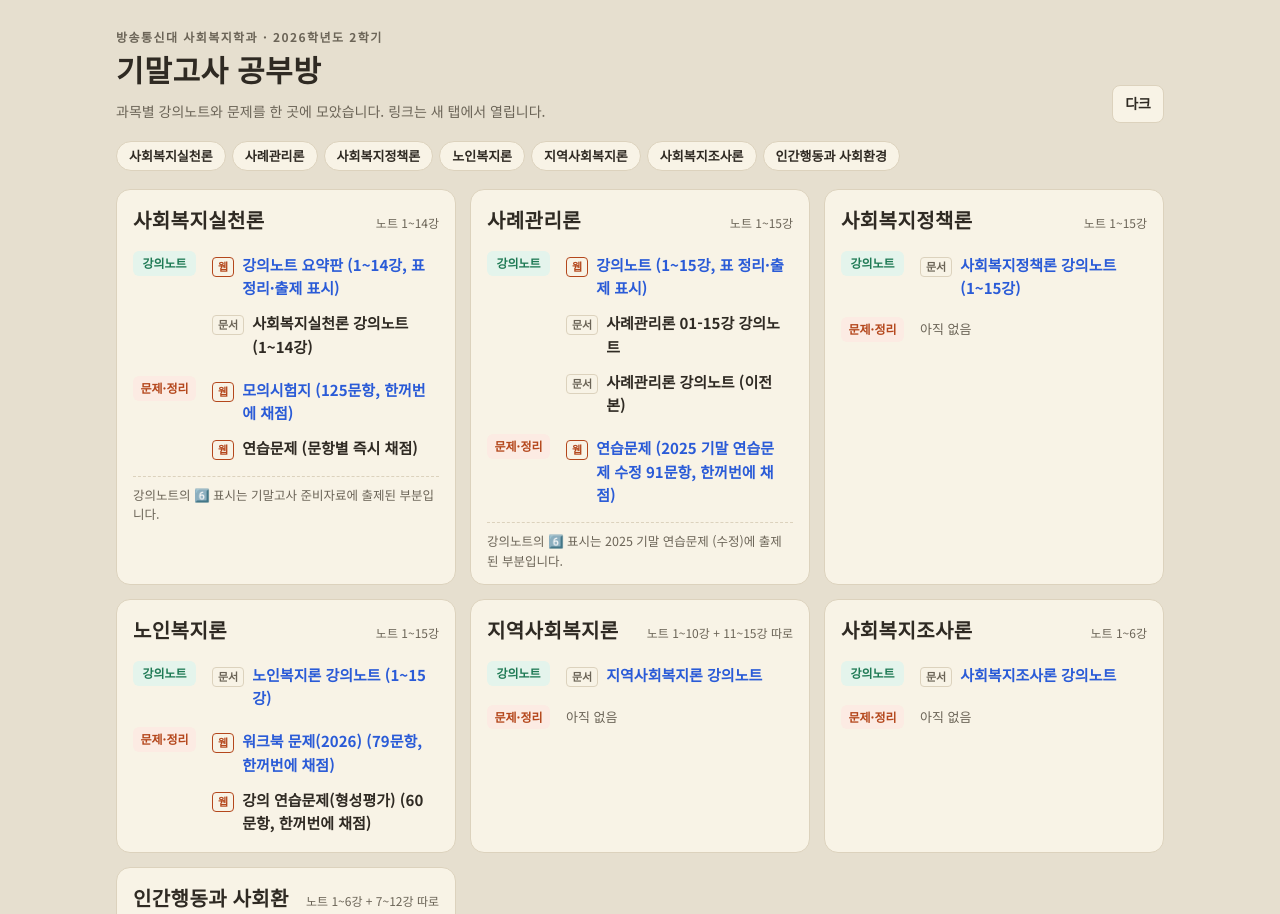
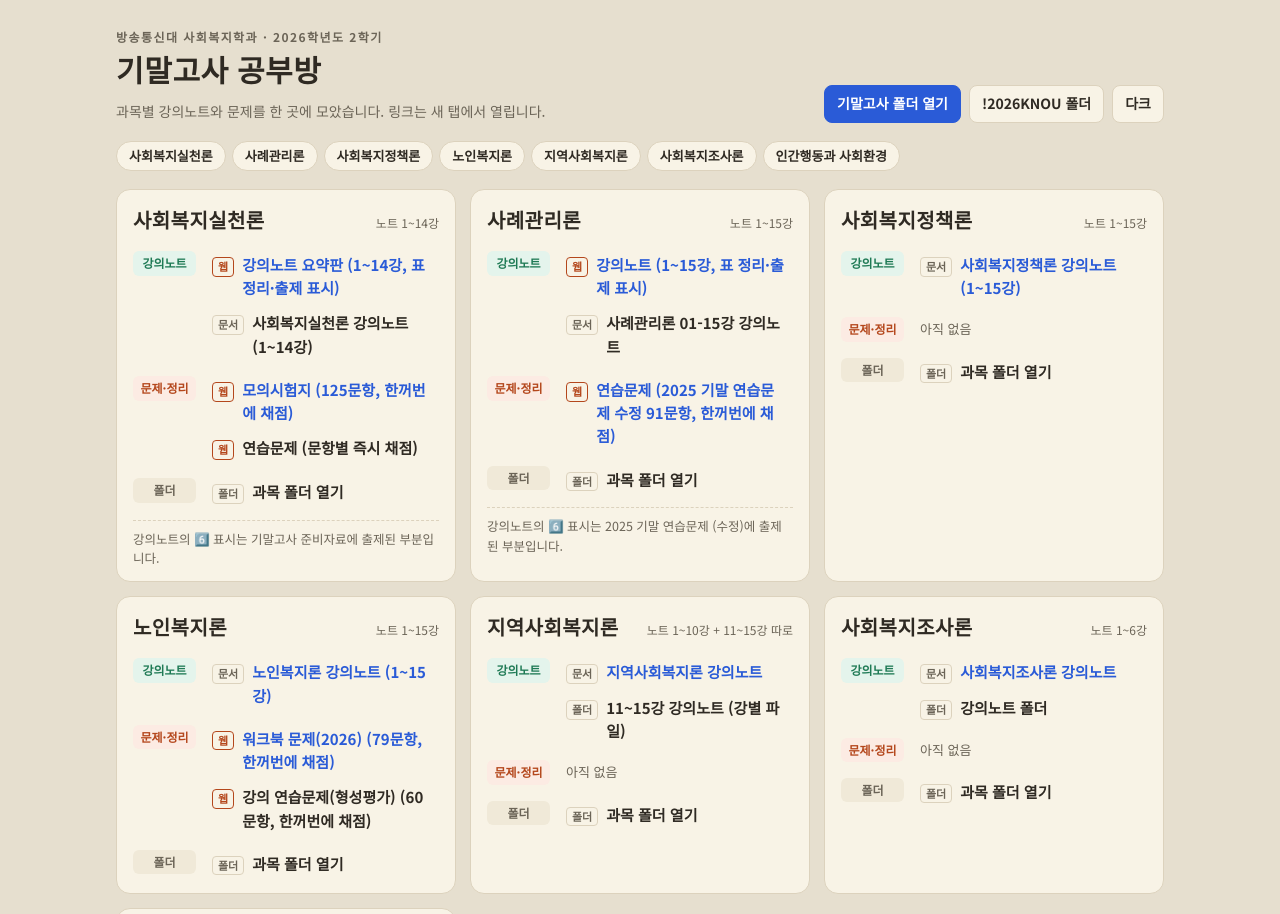
Before and after one commit to chattov/study, a plain HTML site: page index.html in a window 1280 px wide. Shown: the top 914 px of the page. Drawn offline with Linux system fonts and the light colour scheme.

Commit message:
공부방: 사례관리론 이전 본 링크 삭제, 드라이브 폴더 링크 복원
Co-Authored-By: Claude Opus 5.5 <noreply@anthropic.com>
Claude-Session: https://claude.ai/code/session_01CmewL8hSt78Pa1PgAzFs7c

```diff
--- a/index.html
+++ b/index.html
@@ -79,6 +79,8 @@ footer b{color:var(--ink)}
       <p class="lead">과목별 강의노트와 문제를 한 곳에 모았습니다. 링크는 새 탭에서 열립니다.</p>
     </div>
     <div class="tools">
+      <a class="btn primary" href="https://drive.google.com/drive/folders/1qzLI6rcch5Cji5fq7qGszupHu-ZfcKry" target="_blank" rel="noopener">기말고사 폴더 열기</a>
+      <a class="btn" href="https://drive.google.com/drive/folders/1spz2y9_Q7RL7sbBbQwYhcez-fTcAveqm" target="_blank" rel="noopener">!2026KNOU 폴더</a>
       <button class="btn" id="themeBtn" type="button">다크</button>
     </div>
   </header>
@@ -87,19 +89,19 @@ footer b{color:var(--ink)}
   <div class="grid" id="grid"></div>
 
   <footer>
-    <b>표시 안내</b> — <b>웹</b>은 로그인 없이 바로 열리는 페이지, <b>문서</b>는 구글 문서입니다. 파란 글씨가 최신 통합본입니다.
+    <b>표시 안내</b> — <b>웹</b>은 로그인 없이 바로 열리는 페이지, <b>문서</b>는 구글 문서, <b>폴더</b>는 구글드라이브 폴더입니다. 파란 글씨가 최신 통합본입니다.
   </footer>
 </div>
 
 <script>
 const SUBJ = [
-  {id:"practice",name:"사회복지실천론",st:"노트 1~14강",notes:[{t:"강의노트 요약판 (1~14강, 표 정리·출제 표시)",k:"웹",u:"https://chattov.github.io/study/%EC%82%AC%ED%9A%8C%EB%B3%B5%EC%A7%80%EC%8B%A4%EC%B2%9C%EB%A1%A0_%EA%B0%95%EC%9D%98%EB%85%B8%ED%8A%B8.html",web:1,main:1},{t:"사회복지실천론 강의노트 (1~14강)",k:"문서",u:"https://docs.google.com/document/d/1LQ1GR-gW8YdLF-ZmIgNR2-XU0kyNnaEkhtORd0pB0C0/edit"}],quiz:[{t:"모의시험지 (125문항, 한꺼번에 채점)",k:"웹",u:"https://chattov.github.io/study/%EC%82%AC%ED%9A%8C%EB%B3%B5%EC%A7%80%EC%8B%A4%EC%B2%9C%EB%A1%A0_%EB%AA%A8%EC%9D%98%EC%8B%9C%ED%97%98%EC%A7%80.html",web:1,main:1},{t:"연습문제 (문항별 즉시 채점)",k:"웹",u:"https://chattov.github.io/study/%EC%82%AC%ED%9A%8C%EB%B3%B5%EC%A7%80%EC%8B%A4%EC%B2%9C%EB%A1%A0_%EC%97%B0%EC%8A%B5%EB%AC%B8%EC%A0%9C.html",web:1}],memo:"강의노트의 6️⃣ 표시는 기말고사 준비자료에 출제된 부분입니다."},
-  {id:"case",name:"사례관리론",st:"노트 1~15강",notes:[{t:"강의노트 (1~15강, 표 정리·출제 표시)",k:"웹",u:"https://chattov.github.io/study/%EC%82%AC%EB%A1%80%EA%B4%80%EB%A6%AC%EB%A1%A0_%EA%B0%95%EC%9D%98%EB%85%B8%ED%8A%B8.html",web:1,main:1},{t:"사례관리론 01-15강 강의노트",k:"문서",u:"https://docs.google.com/document/d/1sMdIIhySWS8N1cVvVVoE7K6cb8ZgQfXMObS_ifqjmbM/edit"},{t:"사례관리론 강의노트 (이전 본)",k:"문서",u:"https://docs.google.com/document/d/1K_fuFjNC6OHB4tE7aLX6jP96zzxPUBlspSuRUGzkbPE/edit"}],quiz:[{t:"연습문제 (2025 기말 연습문제 수정 91문항, 한꺼번에 채점)",k:"웹",u:"https://chattov.github.io/study/%EC%82%AC%EB%A1%80%EA%B4%80%EB%A6%AC%EB%A1%A0_%EC%97%B0%EC%8A%B5%EB%AC%B8%EC%A0%9C.html",web:1,main:1}],memo:"강의노트의 6️⃣ 표시는 2025 기말 연습문제 (수정)에 출제된 부분입니다."},
-  {id:"policy",name:"사회복지정책론",st:"노트 1~15강",notes:[{t:"사회복지정책론 강의노트 (1~15강)",k:"문서",u:"https://docs.google.com/document/d/1isALNlGBAUlsx2UUieF-R_KfiLJ90k1MWfIphwfd-io/edit",main:1}],quiz:[]},
-  {id:"elder",name:"노인복지론",st:"노트 1~15강",notes:[{t:"노인복지론 강의노트 (1~15강)",k:"문서",u:"https://docs.google.com/document/d/1uq5FYqF5dcKM1rijwAJI2ZMzScSlZSS_8xm2jIdKZ3s/edit",main:1}],quiz:[{t:"워크북 문제(2026) (79문항, 한꺼번에 채점)",k:"웹",u:"https://chattov.github.io/study/%EB%85%B8%EC%9D%B8%EB%B3%B5%EC%A7%80%EB%A1%A0_%EC%97%B0%EC%8A%B5%EB%AC%B8%EC%A0%9C.html",web:1,main:1},{t:"강의 연습문제(형성평가) (60문항, 한꺼번에 채점)",k:"웹",u:"https://chattov.github.io/study/%EB%85%B8%EC%9D%B8%EB%B3%B5%EC%A7%80%EB%A1%A0_%ED%98%95%EC%84%B1%ED%8F%89%EA%B0%80.html",web:1}]},
-  {id:"community",name:"지역사회복지론",st:"노트 1~10강 + 11~15강 따로",notes:[{t:"지역사회복지론 강의노트",k:"문서",u:"https://docs.google.com/document/d/1INfefj9xdx6XRZH0ychx05oadKu-SPst_4al6etiFdI/edit",main:1}],quiz:[]},
-  {id:"research",name:"사회복지조사론",st:"노트 1~6강",notes:[{t:"사회복지조사론 강의노트",k:"문서",u:"https://docs.google.com/document/d/1jqXwUqNwnWUWiAqW3LoEpPzaDRjXL0uzA6yPBCyU06Q/edit",main:1}],quiz:[]},
-  {id:"hbse",name:"인간행동과 사회환경",st:"노트 1~6강 + 7~12강 따로",notes:[{t:"인간행동과 인간발달 강의노트",k:"문서",u:"https://docs.google.com/document/d/1FsOd_kd1c9eVoSCuHR5teR7o_Zh1wheVropjGg6RWEw/edit",main:1}],quiz:[]}
+  {id:"practice",name:"사회복지실천론",st:"노트 1~14강",notes:[{t:"강의노트 요약판 (1~14강, 표 정리·출제 표시)",k:"웹",u:"https://chattov.github.io/study/%EC%82%AC%ED%9A%8C%EB%B3%B5%EC%A7%80%EC%8B%A4%EC%B2%9C%EB%A1%A0_%EA%B0%95%EC%9D%98%EB%85%B8%ED%8A%B8.html",web:1,main:1},{t:"사회복지실천론 강의노트 (1~14강)",k:"문서",u:"https://docs.google.com/document/d/1LQ1GR-gW8YdLF-ZmIgNR2-XU0kyNnaEkhtORd0pB0C0/edit"}],quiz:[{t:"모의시험지 (125문항, 한꺼번에 채점)",k:"웹",u:"https://chattov.github.io/study/%EC%82%AC%ED%9A%8C%EB%B3%B5%EC%A7%80%EC%8B%A4%EC%B2%9C%EB%A1%A0_%EB%AA%A8%EC%9D%98%EC%8B%9C%ED%97%98%EC%A7%80.html",web:1,main:1},{t:"연습문제 (문항별 즉시 채점)",k:"웹",u:"https://chattov.github.io/study/%EC%82%AC%ED%9A%8C%EB%B3%B5%EC%A7%80%EC%8B%A4%EC%B2%9C%EB%A1%A0_%EC%97%B0%EC%8A%B5%EB%AC%B8%EC%A0%9C.html",web:1}],folder:"https://drive.google.com/drive/folders/1pBoQ_QzsO1e0BJAkwP5i7JzPQwa0E0qa",memo:"강의노트의 6️⃣ 표시는 기말고사 준비자료에 출제된 부분입니다."},
+  {id:"case",name:"사례관리론",st:"노트 1~15강",notes:[{t:"강의노트 (1~15강, 표 정리·출제 표시)",k:"웹",u:"https://chattov.github.io/study/%EC%82%AC%EB%A1%80%EA%B4%80%EB%A6%AC%EB%A1%A0_%EA%B0%95%EC%9D%98%EB%85%B8%ED%8A%B8.html",web:1,main:1},{t:"사례관리론 01-15강 강의노트",k:"문서",u:"https://docs.google.com/document/d/1sMdIIhySWS8N1cVvVVoE7K6cb8ZgQfXMObS_ifqjmbM/edit"}],quiz:[{t:"연습문제 (2025 기말 연습문제 수정 91문항, 한꺼번에 채점)",k:"웹",u:"https://chattov.github.io/study/%EC%82%AC%EB%A1%80%EA%B4%80%EB%A6%AC%EB%A1%A0_%EC%97%B0%EC%8A%B5%EB%AC%B8%EC%A0%9C.html",web:1,main:1}],folder:"https://drive.google.com/drive/folders/1EhlbPdauflvlhl82ktjQKaLrDXp64UIe",memo:"강의노트의 6️⃣ 표시는 2025 기말 연습문제 (수정)에 출제된 부분입니다."},
+  {id:"policy",name:"사회복지정책론",st:"노트 1~15강",notes:[{t:"사회복지정책론 강의노트 (1~15강)",k:"문서",u:"https://docs.google.com/document/d/1isALNlGBAUlsx2UUieF-R_KfiLJ90k1MWfIphwfd-io/edit",main:1}],quiz:[],folder:"https://drive.google.com/drive/folders/1lKkF5lYlXcBBdAx1H_jYiMDBB2XwfETc"},
+  {id:"elder",name:"노인복지론",st:"노트 1~15강",notes:[{t:"노인복지론 강의노트 (1~15강)",k:"문서",u:"https://docs.google.com/document/d/1uq5FYqF5dcKM1rijwAJI2ZMzScSlZSS_8xm2jIdKZ3s/edit",main:1}],quiz:[{t:"워크북 문제(2026) (79문항, 한꺼번에 채점)",k:"웹",u:"https://chattov.github.io/study/%EB%85%B8%EC%9D%B8%EB%B3%B5%EC%A7%80%EB%A1%A0_%EC%97%B0%EC%8A%B5%EB%AC%B8%EC%A0%9C.html",web:1,main:1},{t:"강의 연습문제(형성평가) (60문항, 한꺼번에 채점)",k:"웹",u:"https://chattov.github.io/study/%EB%85%B8%EC%9D%B8%EB%B3%B5%EC%A7%80%EB%A1%A0_%ED%98%95%EC%84%B1%ED%8F%89%EA%B0%80.html",web:1}],folder:"https://drive.google.com/drive/folders/1cw9I2qiAuSMXM9XkqLr7lFJsxVdgKMVv"},
+  {id:"community",name:"지역사회복지론",st:"노트 1~10강 + 11~15강 따로",notes:[{t:"지역사회복지론 강의노트",k:"문서",u:"https://docs.google.com/document/d/1INfefj9xdx6XRZH0ychx05oadKu-SPst_4al6etiFdI/edit",main:1},{t:"11~15강 강의노트 (강별 파일)",k:"폴더",u:"https://drive.google.com/drive/folders/15mnyCOmBEbmTXm_9_C87Peokzkhby5y2"}],quiz:[],folder:"https://drive.google.com/drive/folders/1vPAnTjvkWBkHlLO2mytxbfv3oND-z6jN"},
+  {id:"research",name:"사회복지조사론",st:"노트 1~6강",notes:[{t:"사회복지조사론 강의노트",k:"문서",u:"https://docs.google.com/document/d/1jqXwUqNwnWUWiAqW3LoEpPzaDRjXL0uzA6yPBCyU06Q/edit",main:1},{t:"강의노트 폴더",k:"폴더",u:"https://drive.google.com/drive/folders/1ssSgkGgK-XmZVKWT7n2Qorq2z5o30Jig"}],quiz:[],folder:"https://drive.google.com/drive/folders/1qxEZ1frTDUlOYHcCYrygyjlxrfrnq_lB"},
+  {id:"hbse",name:"인간행동과 사회환경",st:"노트 1~6강 + 7~12강 따로",notes:[{t:"인간행동과 인간발달 강의노트",k:"문서",u:"https://docs.google.com/document/d/1FsOd_kd1c9eVoSCuHR5teR7o_Zh1wheVropjGg6RWEw/edit",main:1},{t:"1~12강 강의노트 (강별 파일)",k:"폴더",u:"https://drive.google.com/drive/folders/1YncVQfNFw0ji3_5vuEx7iPWmY3-wR_cq"}],quiz:[],folder:"https://drive.google.com/drive/folders/1XUj0UNZMBzHAeBPQnf6KLd8Au8gV5lvM"}
 ];
 const esc = s => String(s).replace(/[&<>"]/g, c => ({'&':'&amp;','<':'&lt;','>':'&gt;','"':'&quot;'}[c]));
 const lk = x => `<a class="lk${x.main?' main':''}${x.web?' web':''}" href="${x.u}" target="_blank" rel="noopener"><span class="k">${x.k}</span><span class="t">${esc(x.t)}</span></a>`;
@@ -109,6 +111,7 @@ document.getElementById('grid').innerHTML = SUBJ.map(s => `
     <div class="subj-h"><h2>${esc(s.name)}</h2>${s.st ? `<span class="st">${esc(s.st)}</span>` : ''}</div>
     <div class="row"><span class="tag n">강의노트</span><div class="links">${s.notes.length ? s.notes.map(lk).join('') : '<span class="none">아직 없음</span>'}</div></div>
     <div class="row"><span class="tag q">문제·정리</span><div class="links">${s.quiz.length ? s.quiz.map(lk).join('') : '<span class="none">아직 없음</span>'}</div></div>
+    <div class="row"><span class="tag f">폴더</span><div class="links">${lk({t:'과목 폴더 열기', k:'폴더', u:s.folder})}</div></div>
     ${s.memo ? `<p class="memo">${esc(s.memo)}</p>` : ''}
   </section>`).join('');
 document.querySelectorAll('.jump a').forEach(a => a.addEventListener('click', e => {
```
